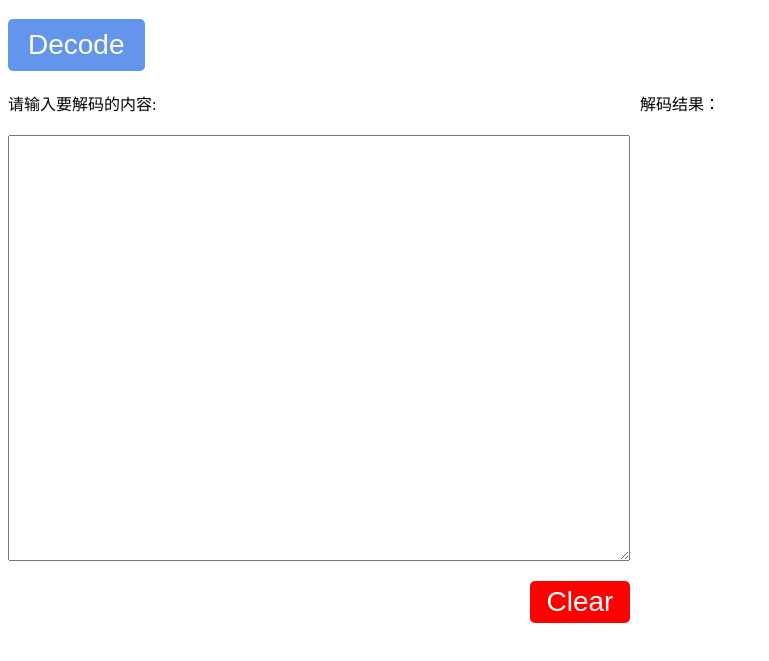
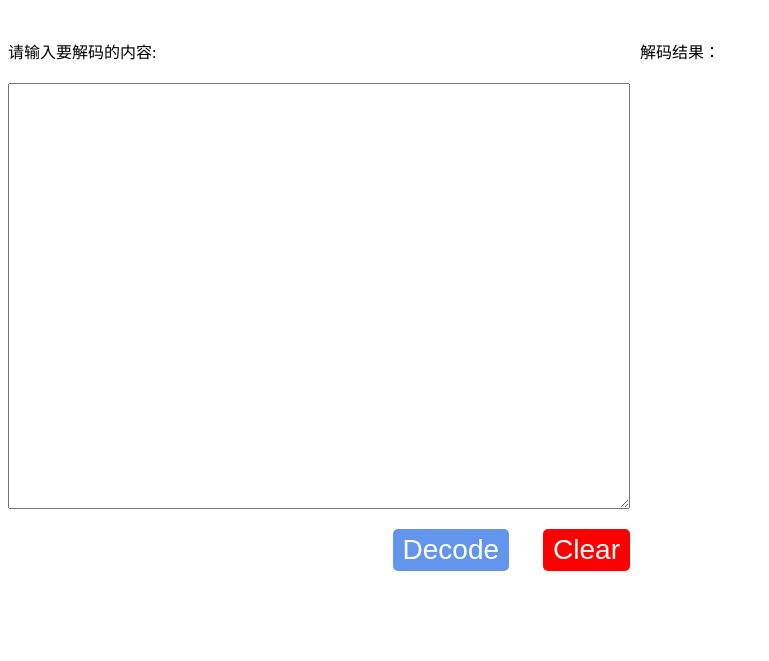
Before and after one commit to Adam-512/jing-tracking-logs, a website: page decode.html in a window 1280 px wide. Shown: the part 61-722 px from the top of the page, without its empty margins (0-769 px from the left). Drawn offline with nearby package versions, Linux system fonts and the light colour scheme.

Commit message:
fix: decode按钮调整

```diff
--- a/decode.html
+++ b/decode.html
@@ -41,8 +41,13 @@
         margin: 20px 0;
     }
 
+    .btn-wrap {
+        text-align: right;
+        margin-top: 20px;
+    }
+
     .btn {
-        padding: 10px 20px;
+        padding: 5px 10px;
         color: #fff;
         background-color: cornflowerblue;
         font-size: 28px;
@@ -51,23 +56,19 @@
         border-radius: 5px;
         cursor: pointer;
     }
-    .btn.sm{
-        padding: 5px 10px;
+
+    .btn.red {
+        background-color: red;
     }
-    .btn.red{
-        background-color:red;
-    }
-    .btn.clear{
-        width: 100px;
-        align-self: flex-end;
-        margin-top: 20px;
+
+    .btn.decode {
+        margin-right: 30px;
     }
 </style>
 
 <body>
     <h1>Jing decode tracking data</h1>
 
-    <button class="btn decode">Decode</button>
     <div class="wrap text">
         <div>请输入要解码的内容:</div>
         <div>解码结果：</div>
@@ -75,7 +76,10 @@
     <div class="wrap">
         <div>
             <textarea id="data-area"></textarea>
-            <button class="btn sm red clear">Clear</button>
+            <div class="btn-wrap">
+                <button class="btn decode">Decode</button>
+                <button class="btn sm red clear">Clear</button>
+            </div>
         </div>
         <div>
             <div id="json"></div>
@@ -87,10 +91,10 @@
             try {
                 let text = $('#data-area').val()
                 let res = JSON.parse(decodeURIComponent(Base64.decode(text)))
-                if(typeof res.info == 'string'){
+                if (typeof res.info == 'string') {
                     res.info = JSON.parse(res.info)
                 }
-                if(typeof res.event_value == 'string'){
+                if (typeof res.event_value == 'string') {
                     res.event_value = JSON.parse(res.event_value)
                 }
                 renderJson(res)
@@ -98,7 +102,7 @@
                 console.log(error)
             }
         })
-        $('.clear').click(function(){
+        $('.clear').click(function () {
             $('#data-area').val('')
         })
         function renderJson(json) {
```
